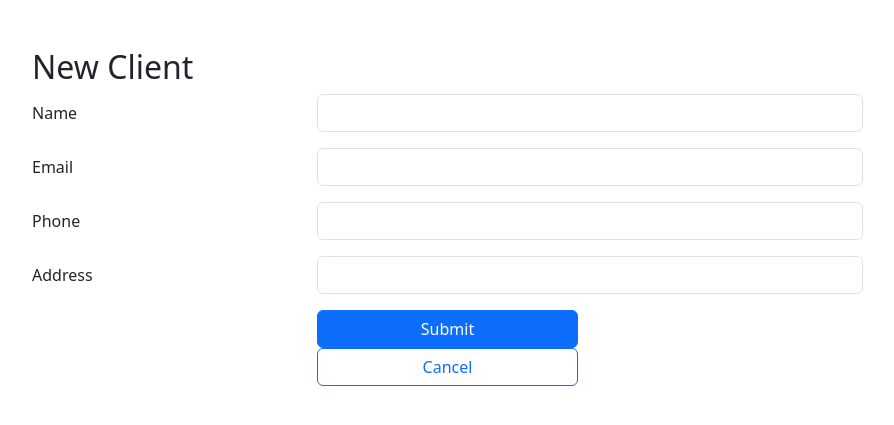
After one commit to NIROTRINLAND/my_shop, a PHP site: page /create.php in a window 1280 px wide. The commit adds this page. Shown: the top 425 px of the page, without its empty margins (50-944 px from the left). Run offline with PHP 8.4, Linux system fonts and the light colour scheme.

Commit message:
ajout du code du lundi

```diff
--- /dev/null
+++ b/create.php
@@ -0,0 +1,122 @@
+<?php
+// les accès a la base de donnée
+$servername="localhost";
+$username="root";
+$password="";
+$database="myshop";
+
+
+
+$connection= new mysqli($servername,$username,$password,$database);
+
+
+$name="";
+$email="";
+$phone="";
+$address="";
+$errorMessage="";
+$succesMessage="";
+if($_SERVER['REQUEST_METHOD']=='POST'){
+    $name= $_POST["name"];
+    $email= $_POST["email"];
+    $phone= $_POST["phone"];
+    $address= $_POST["address"];
+    do{
+if(empty($name)||empty($email)||empty($phone)||empty($address)){
+    $errorMessage="All the fields are required";
+    break;
+}
+$sql="INSERT INTO  clients (name,email,phone,address)".
+"VALUES('$name','$email','$phone','$address')";
+$result=$connection->query($sql);
+if(!$result){
+    $errorMessage="Invalid query:".$connection->error;
+    break;
+}
+
+$name="";
+$email="";
+$phone="";
+$address="";
+$succesMessage="Client added correctly";
+header("location:/my_shop/index.php");
+exit;
+    } while(false);
+}
+?>
+<!DOCTYPE html>
+<html lang="en">
+<head>
+    <meta charset="UTF-8">
+    <meta name="viewport" content="width=device-width, initial-scale=1.0">
+    <title>My Shop</title>
+    <link rel="stylesheet" href="https://cdn.jsdelivr.net/npm/bootstrap@5.3.3/dist/css/bootstrap.min.css">
+<script src="https://cdn.jsdelivr.net/npm/bootstrap@5.3.3/dist/js/bootstrap.bundle.min.js"></script>
+</head>
+<body>
+
+<div class="container my-5">
+<h2>New Client</h2>
+<?php
+if(!empty($errorMessage)){
+       echo "
+       <div class='alert alert-warning alert-dismissible fade show' role='alert'>
+       <strong>$errorMessage</strong>
+       <button type='button' class='btn-close' data-bs-dismiss='alert' aria-label='Close'></button>
+       </div>
+       ";
+}
+?>
+<form method="post" action="">
+    <div class="row mb-3">
+    <label class="col-sm-3 col-form-label">Name</label>
+    <div class="col-sm-6">
+        <input type="text" class="form-control" name="name" value="<?php echo $name;?>">
+    </div>
+    </div>
+    <div class="row mb-3">
+    <label class="col-sm-3 col-form-label">Email</label>
+    <div class="col-sm-6">
+        <input type="text" class="form-control" name="email" value="<?php echo $email;?>">
+    </div>
+    </div>
+    <div class="row mb-3">
+    <label class="col-sm-3 col-form-label">Phone</label>
+    <div class="col-sm-6">
+        <input type="text" class="form-control" name="phone" value="<?php echo $phone;?>">
+    </div>
+    </div>
+    <div class="row mb-3">
+    <label class="col-sm-3 col-form-label">Address</label>
+    <div class="col-sm-6">
+        <input type="text" class="form-control" name="address" value="<?php echo $address;?>">
+    </div>
+    </div>
+<?php
+if(!empty($successMessage)){
+    echo "
+    <div class='row mb-3'>
+    <div class='offset-sm-3 col-sm-6'>
+    <div class='alert alert-success alert-dismissible fade show ' role='alert'>
+    <strong >$successMessage</strong>
+    <button type='button' class='btn-close' data-bs-dismiss='alert' aria-label='Open'></button>
+    </div>
+    </div>
+    </div>
+    ";
+}
+?>
+    <div class="row mb-3">
+
+    <div class="offset-sm-3 col-sm-3 d-grid">
+        <button type="submit" class="btn btn-primary" >Submit </button>
+        <a href="/my_shop/index.php" class="btn btn-outline-primary" >Cancel</a>
+
+    </div>
+    </div>
+</form>
+
+</div>
+
+</body>
+</html>
```
Also changed, not shown: edit.php (added, +136 -0 lines), index.php (+67 -1 lines).
